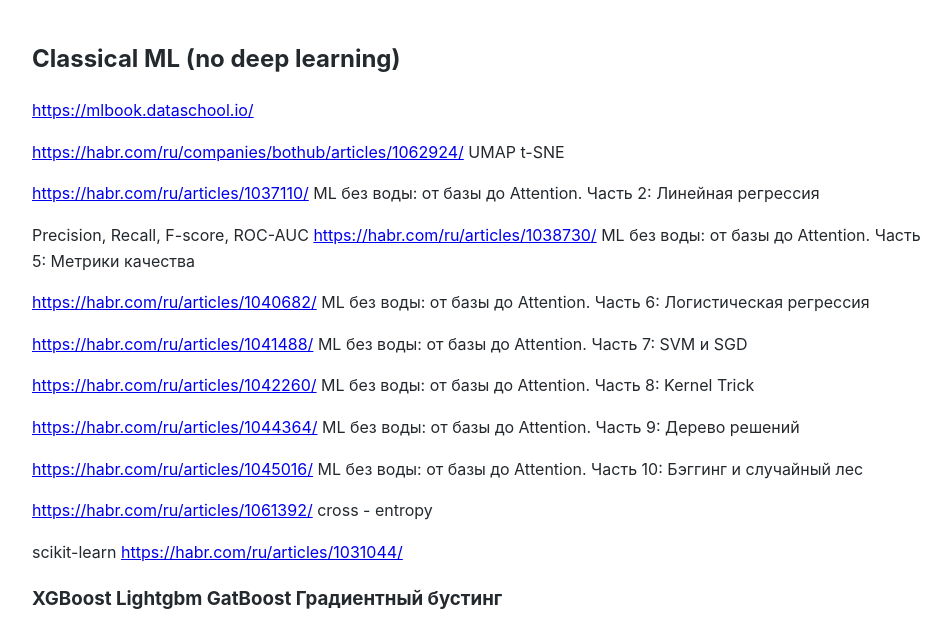
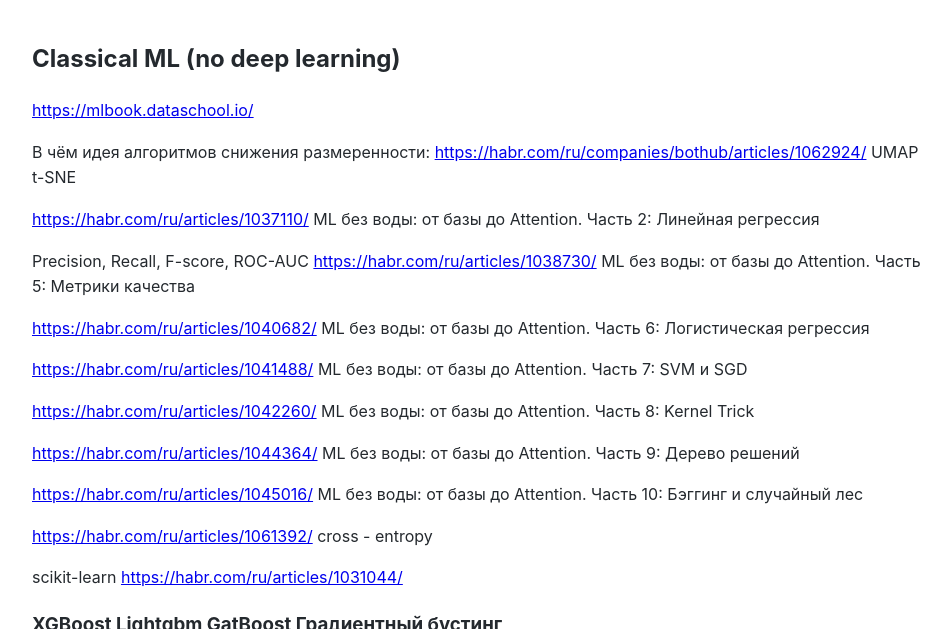
Before and after one commit to Michael-Lubinsky/michael-lubinsky.github.com, a Jekyll site: the page built from ml/classical_ml.md, in a window 1280 px wide and 900 px high, cut to the strip 0-629 px from the top of the window. Shown: the whole strip, without its empty margins (158-1109 px from the left). Built offline with Jekyll 4.4.1, drawn with Linux system fonts in a browser that asks for light colours; our own code applies the rules of GitHub Pages for plain Markdown files.

Commit message:
Update classical_ml.md

```diff
--- a/ml/classical_ml.md
+++ b/ml/classical_ml.md
@@ -2,6 +2,7 @@
 
 <https://mlbook.dataschool.io/>
 
+В чём идея алгоритмов снижения размеренности:
 <https://habr.com/ru/companies/bothub/articles/1062924/> UMAP  t-SNE
 
 <https://habr.com/ru/articles/1037110/> ML без воды: от базы до Attention. Часть 2: Линейная регрессия
```
